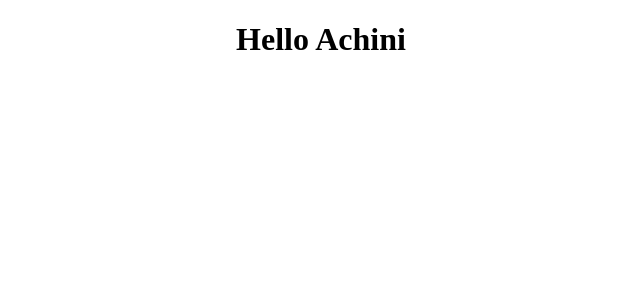
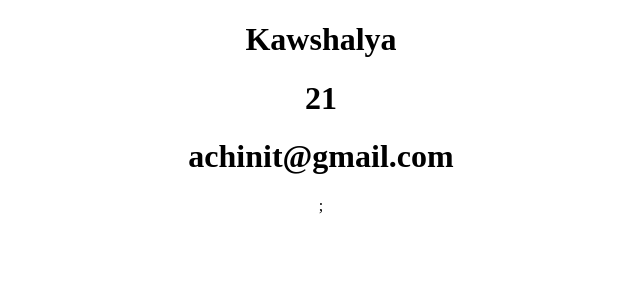
Before and after one commit to Achinit99/React-Project02, a React (Create React App) app: page / in a window 1280 px wide. Shown: the top 300 px of the page, without its empty margins (319-959 px from the left). Built offline with nearby package versions, Linux system fonts and the light colour scheme.

Commit message:
Using Props

```diff
--- a/src/App.js
+++ b/src/App.js
@@ -1,12 +1,21 @@
 import "./App.css";
 
 function App() {
-  const name = "Achini";
   return (
     <div className="App">
-      <h1>Hello {name}</h1>
+      <User name="Kawshalya" age={21} email="achinit@gmail.com" />;
     </div>
   );
 }
 
+const User = (props) => {
+  return (
+    <div>
+      <h1> {props.name} </h1>
+      <h1> {props.age} </h1>
+      <h1> {props.email} </h1>
+    </div>
+  );
+};
+
 export default App;
```
